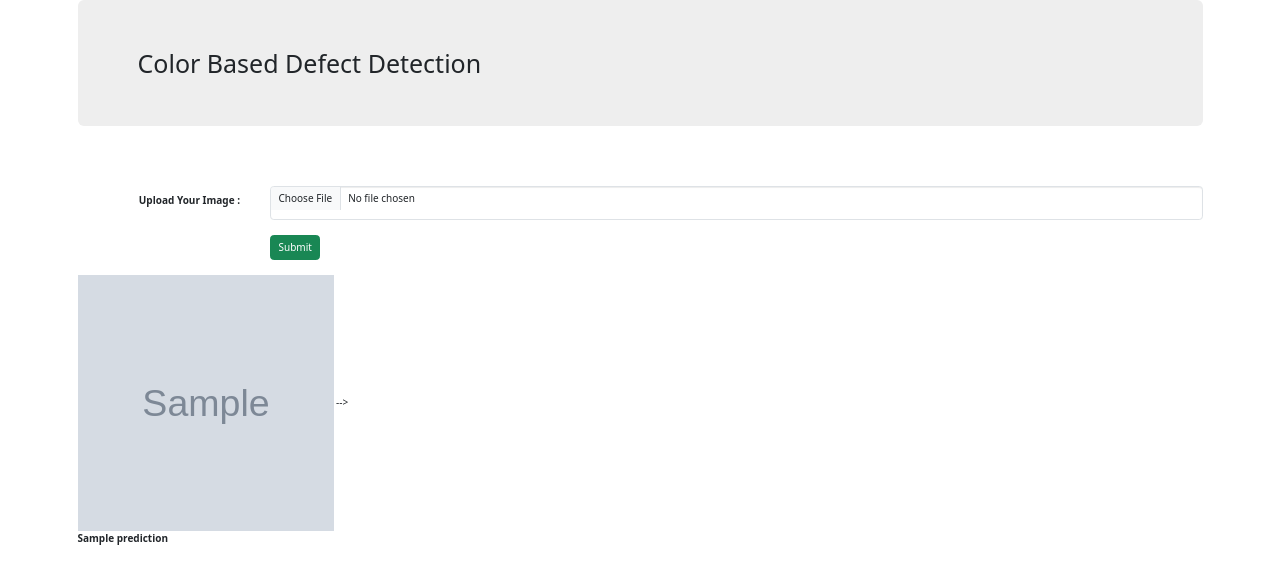
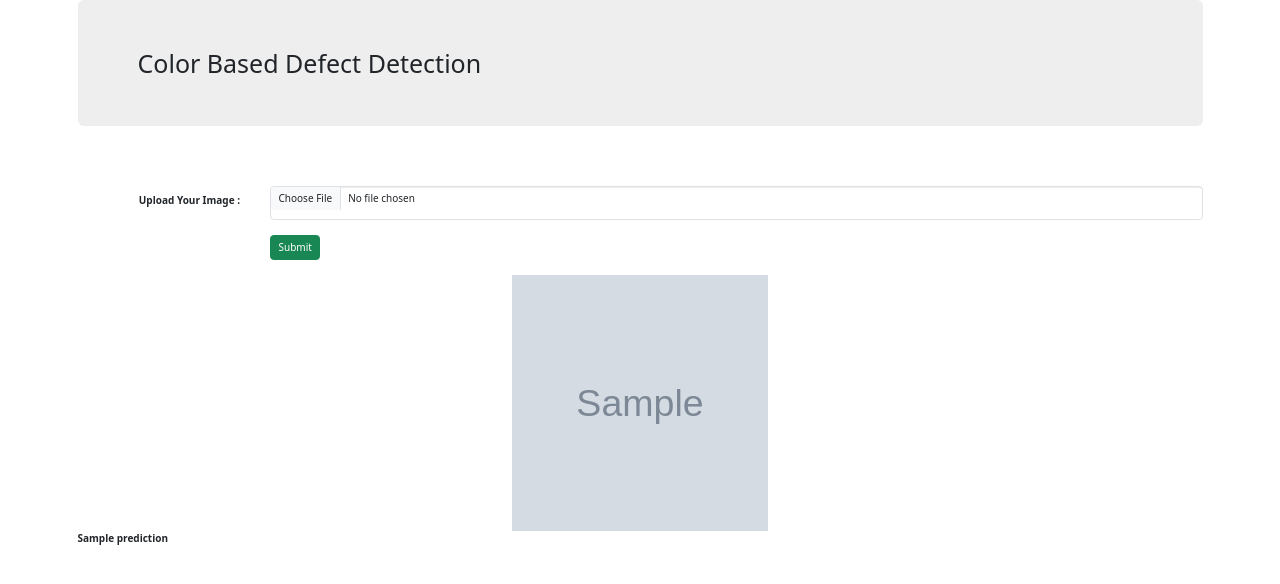
Before and after one commit to naidu970/mechanical-defects, a Flask app: template templates/index.html in a window 1280 px wide. Shown: the top 584 px of the page. Run offline with Flask 2, Linux system fonts and the light colour scheme; the template is opened without the code that fills it: most values are stand-ins (such as "Sample title", 1, 10 or a date in 2020); grey boxes marked "Sample" are stand-in pictures; some libraries are stand-ins or nearby versions.

Commit message:
Update index.html

```diff
--- a/templates/index.html
+++ b/templates/index.html
@@ -51,8 +51,9 @@ function openWin() {
 
 
 	{% if prediction %}
+	<div id="wrapper" style="width:100%; text-align:center">	 <img src="{{uploaded_image_url|safe}}" height="256px" width="256px"> </div>
 
-  <img src="{{uploaded_image_url|safe}}" height="256px" width="256px"> -->
+
     <!-- <p> Extracted Text  : <i> {{extracted_text}} </i></p>
 	<p><i> {{prediction}} </i></p>
     <span style="font-size: 20; margin: 21px 0; display: block;">
```
